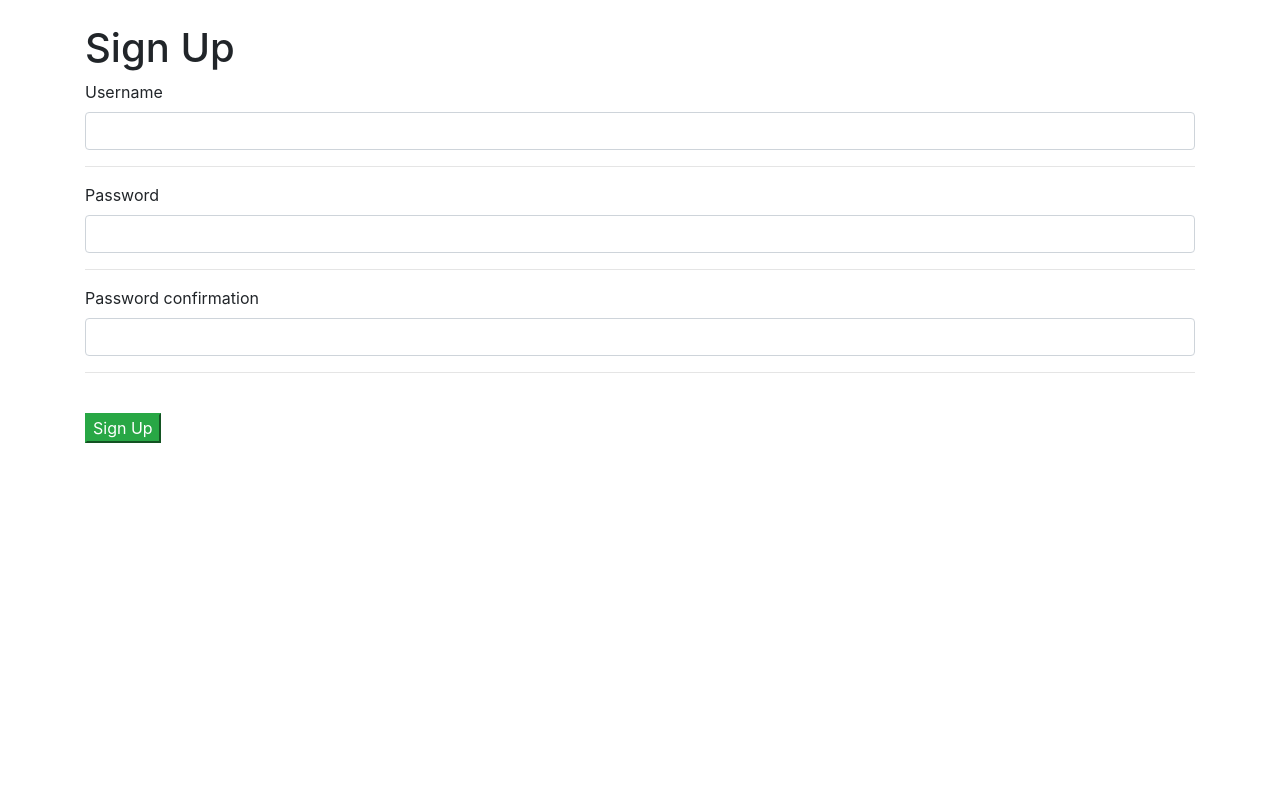
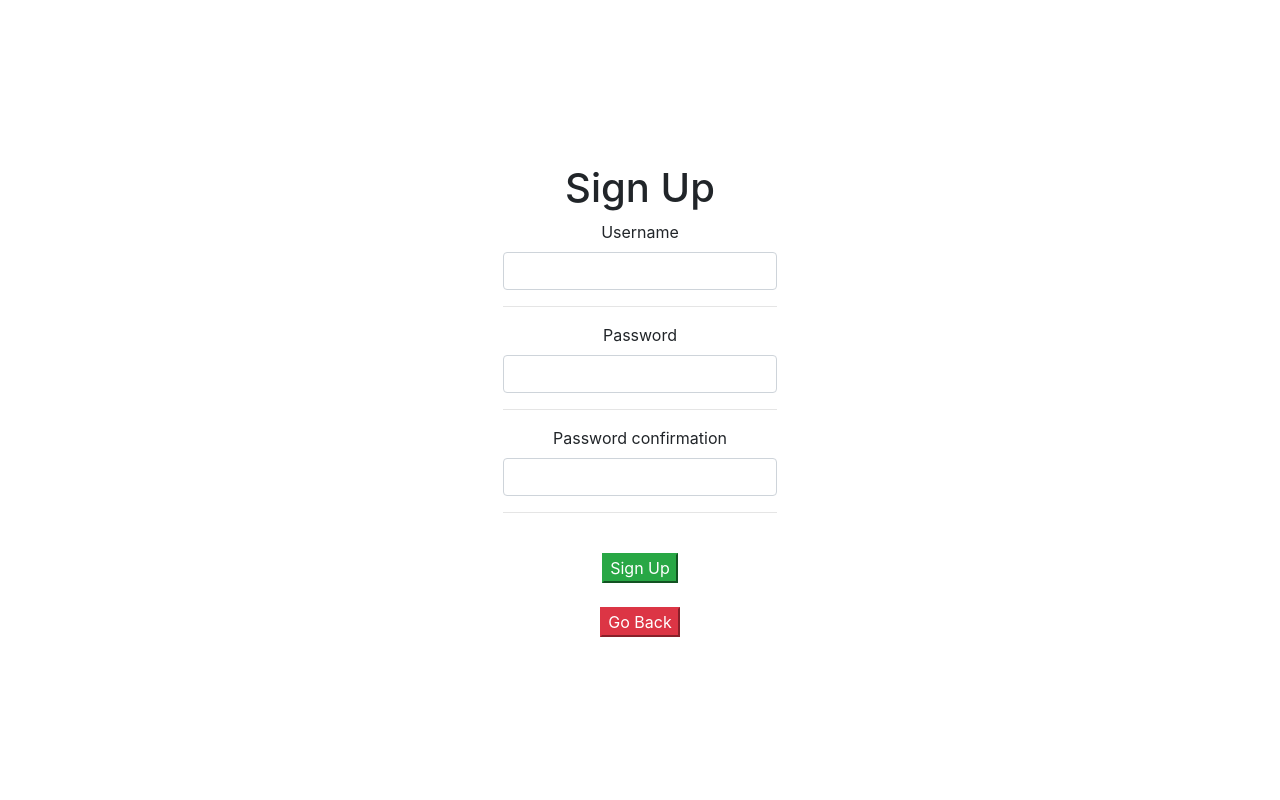
Before and after one commit to leogorman/DjangoCalendar, a Django app: page /signup in a window 1280 px wide. Run offline with Django 3.2, Linux system fonts and the light colour scheme; some libraries are stand-ins or nearby versions.

Commit message:
Additional CSS Styling

```diff
--- a/calendarApp/static/calendarApp/css/style.css
+++ b/calendarApp/static/calendarApp/css/style.css
@@ -1,5 +1,5 @@
 .calendar_entry {
-    background-color: #eee;
+
 }
 
 body, html{
@@ -7,6 +7,11 @@ body, html{
     display: grid;
 }
 
-.page-center {
-    margin:auto;
+.centered {
+  display: flex;
+  flex-direction: column;
+  justify-content: center;
+  align-items: center;
+  text-align: center;
+  min-height: 100vh;
 }
--- a/calendarApp/templates/calendarApp/index.html
+++ b/calendarApp/templates/calendarApp/index.html
@@ -1,9 +1,9 @@
 {% extends 'calendarApp/base.html' %}
 {% block content %}
-<div class="page-center container">
+<div class="centered container">
     <br />
     <h1>Event Calendar</h1>
-    <p>Manage Your Events in Style</p>
+    <p>Keep Organised and Manage Your Upcoming Events</p>
     <button onclick="window.location='login'" class="btn-success">Login</button>
 </div>
 {% endblock %}
--- a/calendarApp/templates/registration/login.html
+++ b/calendarApp/templates/registration/login.html
@@ -1,6 +1,6 @@
 {% extends 'calendarApp/base.html' %}
 {% block content %}
-<div class="page-center container">
+<div class="centered container">
     <br />
     <h1>Login</h1>
     <form method="POST">
--- a/calendarApp/templates/registration/signup.html
+++ b/calendarApp/templates/registration/signup.html
@@ -1,7 +1,6 @@
 {% extends 'calendarApp/base.html' %}
 {% block content %}
-<div class="page-center container">
-    <br />
+<div class="centered container">
     <h1>Sign Up</h1>
     <form method="POST">
     {% csrf_token %}
@@ -15,5 +14,7 @@
     <br />
     <button class="btn-success" type="submit">Sign Up</button>
     </form>
+    <br />
+    <button onclick="window.location='{% url 'login' %}'" class="btn-danger">Go Back</button>
 </div>
 {% endblock %}
--- a/calendarApp/views.py
+++ b/calendarApp/views.py
@@ -45,7 +45,7 @@ def add(request):
     else:
         form = EntryForm()
 
-    return render(request, 'calendarApp/form.html', {'form': form})
+    return render(request, 'calendarApp/addNewEvent.html', {'form': form})
 
 
 @login_required
```
Also changed, not shown: calendarApp/templates/calendarApp/addNewEvent.html (renamed from calendarApp/templates/calendarApp/form.html).
